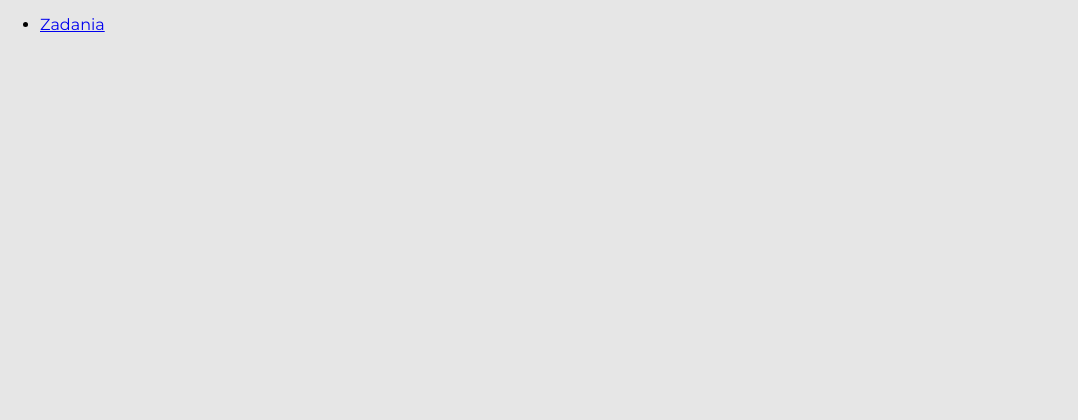
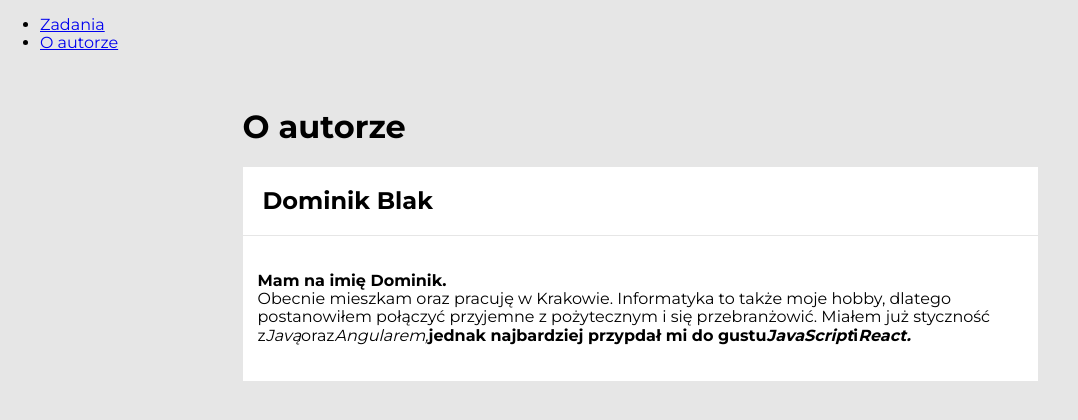
Before and after one commit to dominikblak/Todo-list-React, a React (Create React App) app: page /autor in a window 1280 px wide. Shown: the top 420 px of the page, without its empty margins (0-1078 px from the left). Built offline with nearby package versions, Linux system fonts and the light colour scheme.

Commit message:
added Author

```diff
--- a/src/App.js
+++ b/src/App.js
@@ -1,6 +1,7 @@
 import React from "react";
 import { BrowserRouter, Link, Switch, Route } from "react-router-dom";
 import Tasks from "./features/tasks/Tasks";
+import Author from "./features/author/Author";
 
 export const App = () => (
   <BrowserRouter>
@@ -9,11 +10,17 @@ export const App = () => (
         <li>
           <Link to="/zadania">Zadania</Link>
         </li>
+        <li>
+          <Link to="/autor">O autorze</Link>
+        </li>
       </ul>
       <Switch>
         <Route path="/zadania">
           <Tasks />
         </Route>
+        <Route path="/autor">
+          <Author />
+        </Route>
       </Switch>
     </nav>
   </BrowserRouter>
--- /dev/null
+++ b/src/features/author/Author.js
@@ -0,0 +1,28 @@
+import React from "react";
+import Container from "../../common/Container";
+import Header from "../../common/Header";
+import Section from "../../common/Section";
+
+const Author = () => (
+  <Container>
+    <Header title="O autorze" />
+    <Section
+      title="Dominik Blak"
+      sectionContent={
+        <p>
+          <b>Mam na imię Dominik.</b>
+          <br />
+          Obecnie mieszkam oraz pracuję w Krakowie. Informatyka to także moje hobby, dlatego postanowiłem połączyć
+          przyjemne z pożytecznym i się przebranżowić. Miałem już styczność z<i>Javą</i>
+          oraz
+          <i>Angularem,</i>
+          <strong>
+            jednak najbardziej przypdał mi do gustu
+            <i>JavaScript</i>i<i>React.</i>
+          </strong>
+        </p>
+      }
+    />
+  </Container>
+);
+export default Author;
```
